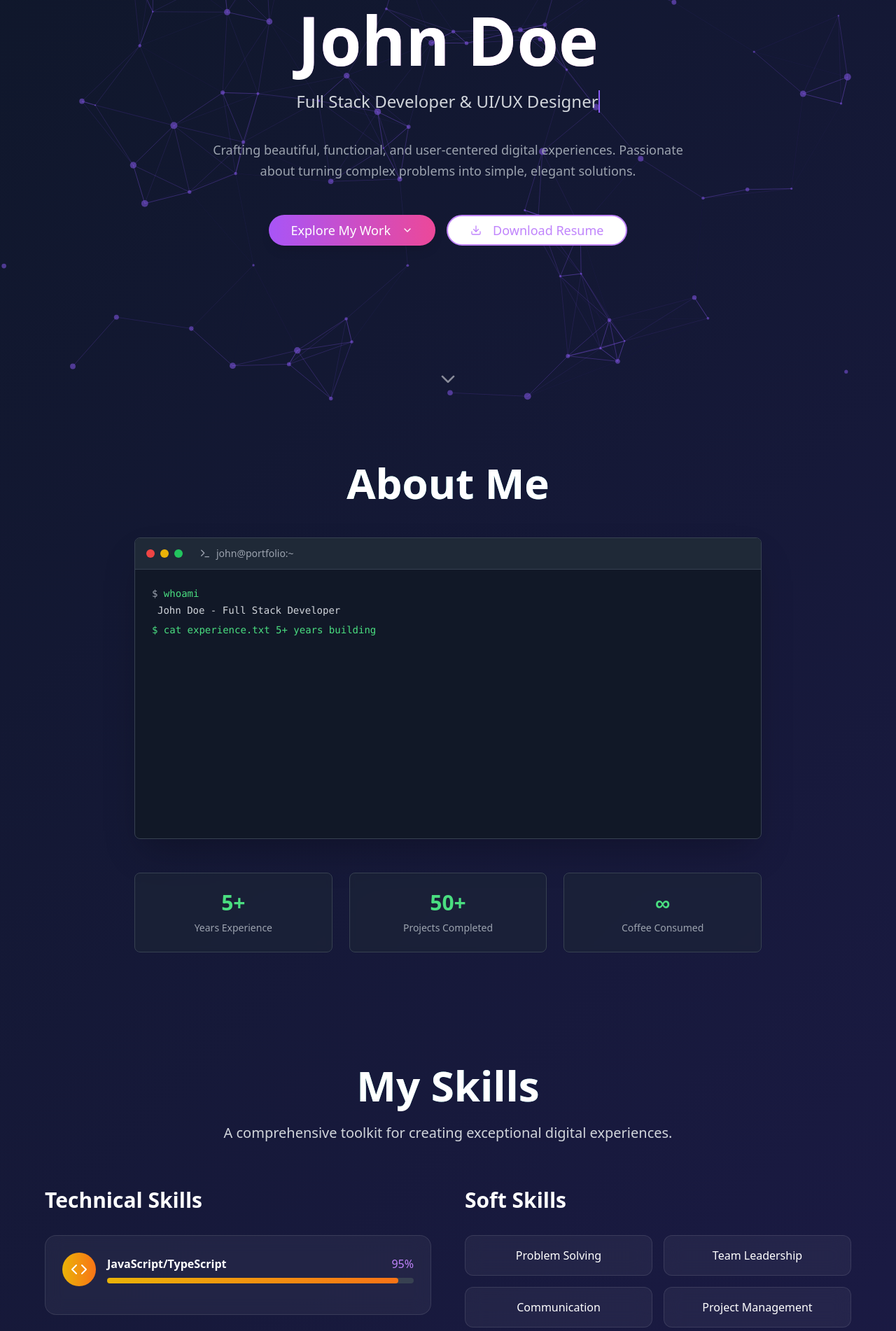
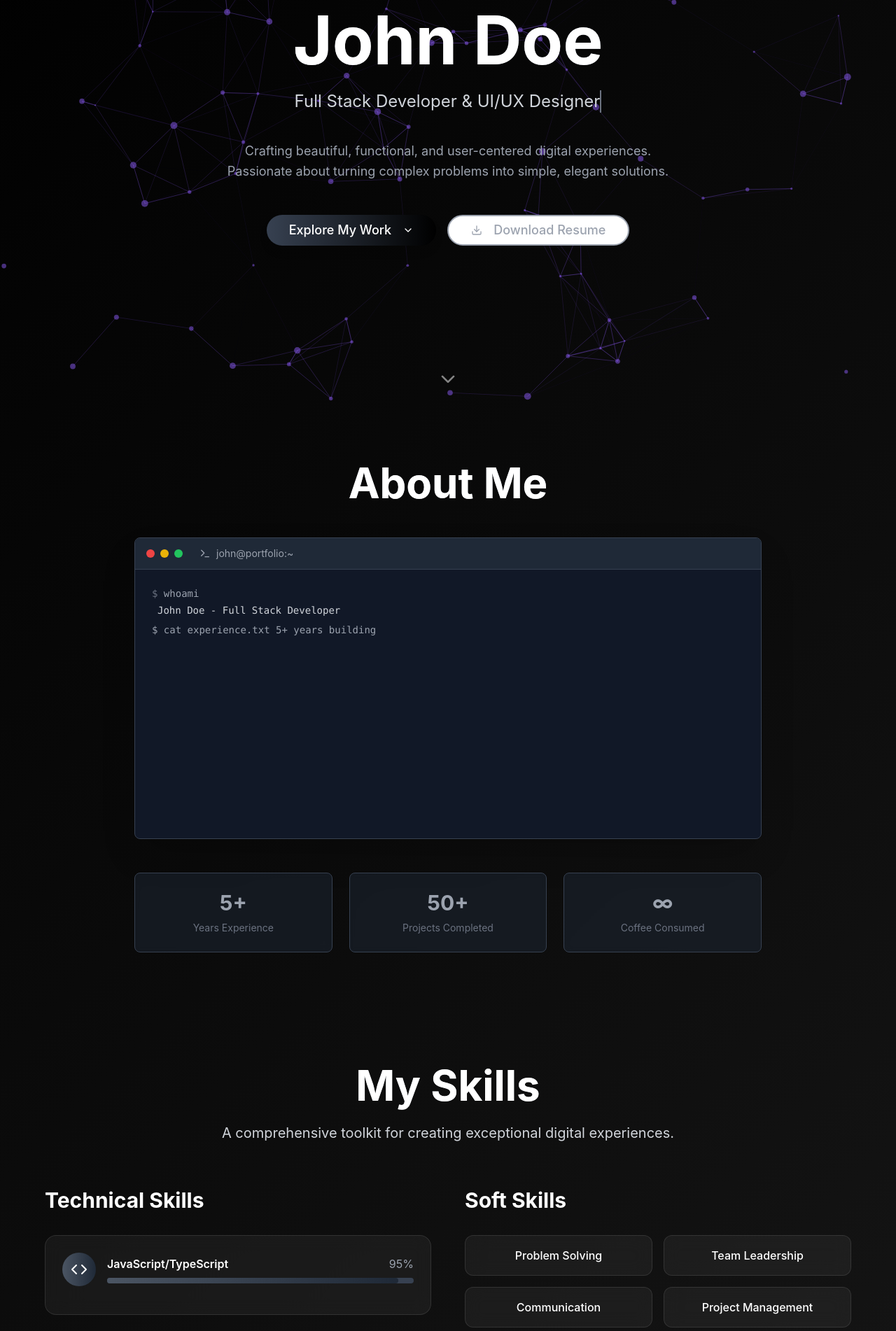
Before and after one commit to Kavennesh/kavennesh.github.io, a React (Vite) app: page / in a window 1280 px wide. Shown: the part 220-2122 px from the top of the page at 70% size. Built offline with nearby package versions, Linux system fonts and the light colour scheme.

Commit message:
Change theme to black and gray
Update font and background colors to a black and gray theme.

```diff
--- a/src/components/AboutSection.tsx
+++ b/src/components/AboutSection.tsx
@@ -60,7 +60,7 @@ const AboutSection: React.FC<AboutSectionProps> = () => {
           transition={{ duration: 0.8 }}
           className="text-center mb-12"
         >
-          <h2 className="text-5xl md:text-6xl font-bold text-white mb-6 bg-gradient-to-r from-green-400 to-blue-400 bg-clip-text text-transparent">
+          <h2 className="text-5xl md:text-6xl font-bold text-white mb-6 bg-gradient-to-r from-gray-300 to-gray-500 bg-clip-text text-transparent">
             About Me
           </h2>
         </motion.div>
@@ -90,8 +90,8 @@ const AboutSection: React.FC<AboutSectionProps> = () => {
               {/* Completed lines */}
               {terminalLines.slice(0, currentLine).map((line, index) => (
                 <div key={index} className="space-y-1">
-                  <div className="text-green-400">
-                    <span className="text-gray-400">$ </span>
+                  <div className="text-gray-400">
+                    <span className="text-gray-500">$ </span>
                     {line.command}
                   </div>
                   <div className="text-gray-300 ml-2">{line.output}</div>
@@ -101,9 +101,9 @@ const AboutSection: React.FC<AboutSectionProps> = () => {
               {/* Current typing line */}
               {currentLine < terminalLines.length && (
                 <div className="space-y-1">
-                  <div className="text-green-400">
+                  <div className="text-gray-400">
                     {currentText}
-                    {showCursor && <span className="bg-green-400 text-gray-900">_</span>}
+                    {showCursor && <span className="bg-gray-400 text-gray-900">_</span>}
                   </div>
                 </div>
               )}
@@ -111,10 +111,10 @@ const AboutSection: React.FC<AboutSectionProps> = () => {
               {/* Completed state */}
               {currentLine >= terminalLines.length && (
                 <div className="mt-4">
-                  <div className="text-green-400">
-                    <span className="text-gray-400">$ </span>
+                  <div className="text-gray-400">
+                    <span className="text-gray-500">$ </span>
                     <span className="animate-pulse">ready_for_collaboration</span>
-                    {showCursor && <span className="bg-green-400 text-gray-900 ml-1">_</span>}
+                    {showCursor && <span className="bg-gray-400 text-gray-900 ml-1">_</span>}
                   </div>
                 </div>
               )}
@@ -136,8 +136,8 @@ const AboutSection: React.FC<AboutSectionProps> = () => {
           ].map((stat, index) => (
             <div key={stat.label} className="text-center">
               <div className="bg-gray-800/50 backdrop-blur-sm rounded-lg p-6 border border-gray-700">
-                <div className="text-3xl font-bold text-green-400 mb-2">{stat.value}</div>
-                <div className="text-gray-400 text-sm">{stat.label}</div>
+                <div className="text-3xl font-bold text-gray-400 mb-2">{stat.value}</div>
+                <div className="text-gray-500 text-sm">{stat.label}</div>
               </div>
             </div>
           ))}
--- a/src/components/CodingProfilesSection.tsx
+++ b/src/components/CodingProfilesSection.tsx
@@ -26,8 +26,8 @@ const CodingProfilesSection: React.FC<CodingProfilesSectionProps> = () => {
       },
       url: 'https://leetcode.com/johndoe',
       icon: Code,
-      gradient: 'from-orange-500 to-yellow-500',
-      bgColor: 'bg-orange-500/10'
+      gradient: 'from-gray-600 to-gray-800',
+      bgColor: 'bg-gray-600/10'
     },
     {
       id: 2,
@@ -41,8 +41,8 @@ const CodingProfilesSection: React.FC<CodingProfilesSectionProps> = () => {
       },
       url: 'https://hackerrank.com/johndoe',
       icon: Trophy,
-      gradient: 'from-green-500 to-emerald-500',
-      bgColor: 'bg-green-500/10'
+      gradient: 'from-gray-500 to-gray-700',
+      bgColor: 'bg-gray-500/10'
     },
     {
       id: 3,
@@ -56,8 +56,8 @@ const CodingProfilesSection: React.FC<CodingProfilesSectionProps> = () => {
       },
       url: 'https://codechef.com/users/johndoe',
       icon: Award,
-      gradient: 'from-blue-500 to-purple-500',
-      bgColor: 'bg-blue-500/10'
+      gradient: 'from-gray-700 to-gray-900',
+      bgColor: 'bg-gray-700/10'
     },
     {
       id: 4,
@@ -71,8 +71,8 @@ const CodingProfilesSection: React.FC<CodingProfilesSectionProps> = () => {
       },
       url: 'https://codeforces.com/profile/johndoe',
       icon: Star,
-      gradient: 'from-red-500 to-pink-500',
-      bgColor: 'bg-red-500/10'
+      gradient: 'from-gray-800 to-black',
+      bgColor: 'bg-gray-800/10'
     }
   ];
 
@@ -81,25 +81,25 @@ const CodingProfilesSection: React.FC<CodingProfilesSectionProps> = () => {
       title: 'Top 5% Global Ranking',
       description: 'LeetCode Weekly Contest',
       icon: Trophy,
-      color: 'text-yellow-400'
+      color: 'text-gray-400'
     },
     {
       title: 'Problem Setter',
       description: 'Created 15+ contest problems',
       icon: Code,
-      color: 'text-green-400'
+      color: 'text-gray-300'
     },
     {
       title: '500+ Day Streak',
       description: 'Consistent daily practice',
       icon: Award,
-      color: 'text-purple-400'
+      color: 'text-gray-500'
     },
     {
       title: 'Mentor & Tutor',
       description: 'Helped 100+ students',
       icon: Star,
-      color: 'text-blue-400'
+      color: 'text-gray-400'
     }
   ];
 
@@ -112,7 +112,7 @@ const CodingProfilesSection: React.FC<CodingProfilesSectionProps> = () => {
           transition={{ duration: 0.8 }}
           className="text-center mb-16"
         >
-          <h2 className="text-5xl md:text-6xl font-bold text-white mb-6 bg-gradient-to-r from-yellow-400 to-orange-400 bg-clip-text text-transparent">
+          <h2 className="text-5xl md:text-6xl font-bold text-white mb-6 bg-gradient-to-r from-gray-300 to-gray-500 bg-clip-text text-transparent">
             Coding Profiles
           </h2>
           <p className="text-xl text-gray-300 max-w-3xl mx-auto">
@@ -217,12 +217,12 @@ const CodingProfilesSection: React.FC<CodingProfilesSectionProps> = () => {
           transition={{ duration: 0.8, delay: 1.2 }}
           className="text-center mt-16"
         >
-          <div className="bg-gradient-to-r from-yellow-500/20 to-orange-500/20 rounded-2xl p-8 border border-yellow-500/30">
+          <div className="bg-gradient-to-r from-gray-800/30 to-black/30 rounded-2xl p-8 border border-gray-600/30">
             <h3 className="text-2xl font-bold text-white mb-4">Let's Code Together!</h3>
             <p className="text-gray-300 mb-6">
               Interested in competitive programming or algorithm discussions? Feel free to connect with me on any platform.
             </p>
-            <Button className="bg-gradient-to-r from-yellow-500 to-orange-500 hover:from-yellow-600 hover:to-orange-600 text-white px-8 py-3">
+            <Button className="bg-gradient-to-r from-gray-700 to-black hover:from-gray-800 hover:to-gray-900 text-white px-8 py-3">
               Connect on LeetCode
               <ExternalLink className="ml-2 h-4 w-4" />
             </Button>
--- a/src/components/HeroSection.tsx
+++ b/src/components/HeroSection.tsx
@@ -29,7 +29,7 @@ const HeroSection: React.FC<HeroSectionProps> = ({ onNext }) => {
           transition={{ duration: 0.8, delay: 0.2 }}
         >
           <motion.h1
-            className="text-6xl md:text-8xl font-bold text-white mb-6 bg-gradient-to-r from-purple-400 to-pink-400 bg-clip-text text-transparent"
+            className="text-6xl md:text-8xl font-bold text-white mb-6 bg-gradient-to-r from-gray-300 to-gray-500 bg-clip-text text-transparent"
             initial={{ scale: 0.5 }}
             animate={{ scale: 1 }}
             transition={{ duration: 0.5, delay: 0.5 }}
@@ -65,7 +65,7 @@ const HeroSection: React.FC<HeroSectionProps> = ({ onNext }) => {
             <Button
               onClick={onNext}
               size="lg"
-              className="bg-gradient-to-r from-purple-500 to-pink-500 hover:from-purple-600 hover:to-pink-600 text-white px-8 py-4 text-lg rounded-full shadow-lg hover:shadow-xl transition-all duration-300"
+              className="bg-gradient-to-r from-gray-700 to-black hover:from-gray-800 hover:to-gray-900 text-white px-8 py-4 text-lg rounded-full shadow-lg hover:shadow-xl transition-all duration-300"
             >
               Explore My Work
               <ChevronDown className="ml-2 h-5 w-5" />
@@ -75,7 +75,7 @@ const HeroSection: React.FC<HeroSectionProps> = ({ onNext }) => {
               onClick={handleDownloadResume}
               variant="outline"
               size="lg"
-              className="border-2 border-purple-400 text-purple-400 hover:bg-purple-400 hover:text-white px-8 py-4 text-lg rounded-full transition-all duration-300"
+              className="border-2 border-gray-400 text-gray-400 hover:bg-gray-400 hover:text-white px-8 py-4 text-lg rounded-full transition-all duration-300"
             >
               <Download className="mr-2 h-5 w-5" />
               Download Resume
--- a/src/components/Navigation.tsx
+++ b/src/components/Navigation.tsx
@@ -42,7 +42,7 @@ const Navigation: React.FC<NavigationProps> = ({ sections, currentSection, onSec
                 onClick={() => handleSectionClick(index)}
                 className={`px-4 py-2 rounded-full transition-all duration-300 ${
                   index === currentSection
-                    ? 'bg-purple-500 text-white shadow-lg'
+                    ? 'bg-gray-700 text-white shadow-lg'
                     : 'text-white/70 hover:text-white hover:bg-white/10'
                 }`}
               >
@@ -70,7 +70,7 @@ const Navigation: React.FC<NavigationProps> = ({ sections, currentSection, onSec
                     onClick={() => handleSectionClick(index)}
                     className={`px-4 py-2 rounded-xl transition-all duration-300 text-left ${
                       index === currentSection
-                        ? 'bg-purple-500 text-white shadow-lg'
+                        ? 'bg-gray-700 text-white shadow-lg'
                         : 'text-white/70 hover:text-white hover:bg-white/10'
                     }`}
                   >
--- a/src/components/SkillsSection.tsx
+++ b/src/components/SkillsSection.tsx
@@ -12,12 +12,12 @@ interface SkillsSectionProps {
 
 const SkillsSection: React.FC<SkillsSectionProps> = () => {
   const skills = [
-    { name: 'JavaScript/TypeScript', level: 95, icon: Code, color: 'from-yellow-500 to-orange-500' },
-    { name: 'React/Next.js', level: 90, icon: Globe, color: 'from-blue-500 to-cyan-500' },
-    { name: 'Node.js/Express', level: 85, icon: Database, color: 'from-green-500 to-emerald-500' },
-    { name: 'UI/UX Design', level: 88, icon: Palette, color: 'from-purple-500 to-pink-500' },
-    { name: 'Mobile Development', level: 80, icon: Smartphone, color: 'from-indigo-500 to-purple-500' },
-    { name: 'Performance Optimization', level: 87, icon: Zap, color: 'from-red-500 to-pink-500' }
+    { name: 'JavaScript/TypeScript', level: 95, icon: Code, color: 'from-gray-600 to-gray-800' },
+    { name: 'React/Next.js', level: 90, icon: Globe, color: 'from-gray-500 to-gray-700' },
+    { name: 'Node.js/Express', level: 85, icon: Database, color: 'from-gray-700 to-gray-900' },
+    { name: 'UI/UX Design', level: 88, icon: Palette, color: 'from-gray-400 to-gray-600' },
+    { name: 'Mobile Development', level: 80, icon: Smartphone, color: 'from-gray-800 to-black' },
+    { name: 'Performance Optimization', level: 87, icon: Zap, color: 'from-gray-600 to-gray-800' }
   ];
 
   const softSkills = [
@@ -38,7 +38,7 @@ const SkillsSection: React.FC<SkillsSectionProps> = () => {
           transition={{ duration: 0.8 }}
           className="text-center mb-16"
         >
-          <h2 className="text-5xl md:text-6xl font-bold text-white mb-6 bg-gradient-to-r from-green-400 to-blue-400 bg-clip-text text-transparent">
+          <h2 className="text-5xl md:text-6xl font-bold text-white mb-6 bg-gradient-to-r from-gray-300 to-gray-500 bg-clip-text text-transparent">
             My Skills
           </h2>
           <p className="text-xl text-gray-300 max-w-3xl mx-auto">
@@ -70,7 +70,7 @@ const SkillsSection: React.FC<SkillsSectionProps> = () => {
                     <div className="flex-1">
                       <div className="flex justify-between items-center mb-2">
                         <span className="text-white font-semibold">{skill.name}</span>
-                        <span className="text-purple-400">{skill.level}%</span>
+                        <span className="text-gray-400">{skill.level}%</span>
                       </div>
                       <div className="w-full bg-gray-700 rounded-full h-2">
                         <motion.div
@@ -103,7 +103,7 @@ const SkillsSection: React.FC<SkillsSectionProps> = () => {
                   transition={{ duration: 0.5, delay: 0.6 + index * 0.1 }}
                   className="bg-white/5 backdrop-blur-md rounded-xl p-4 border border-white/10 text-center hover:bg-white/10 transition-all duration-300 group"
                 >
-                  <span className="text-white font-medium group-hover:text-purple-400 transition-colors duration-300">
+                  <span className="text-white font-medium group-hover:text-gray-300 transition-colors duration-300">
                     {skill}
                   </span>
                 </motion.div>
@@ -114,7 +114,7 @@ const SkillsSection: React.FC<SkillsSectionProps> = () => {
               initial={{ opacity: 0, y: 30 }}
               animate={{ opacity: 1, y: 0 }}
               transition={{ duration: 0.8, delay: 1 }}
-              className="mt-12 bg-gradient-to-r from-purple-500/20 to-pink-500/20 rounded-2xl p-8 border border-purple-500/30"
+              className="mt-12 bg-gradient-to-r from-gray-800/30 to-black/30 rounded-2xl p-8 border border-gray-600/30"
             >
               <h4 className="text-2xl font-bold text-white mb-4">Always Learning</h4>
               <p className="text-gray-300 leading-relaxed">
--- a/src/index.css
+++ b/src/index.css
@@ -100,8 +100,9 @@
 
   body {
     @apply bg-background text-foreground;
-    background: linear-gradient(135deg, #0f172a 0%, #1e1b4b 50%, #0f172a 100%);
+    background: linear-gradient(135deg, #000000 0%, #1a1a1a 50%, #000000 100%);
     min-height: 100vh;
+    font-family: 'Inter', -apple-system, BlinkMacSystemFont, 'Segoe UI', Roboto, sans-serif;
   }
 }
 
@@ -120,14 +121,14 @@
     border-color: transparent;
   }
   51%, 100% {
-    border-color: #8b5cf6;
+    border-color: #6b7280;
   }
 }
 
 .typing-animation {
   display: inline-block;
   overflow: hidden;
-  border-right: 2px solid #8b5cf6;
+  border-right: 2px solid #6b7280;
   white-space: nowrap;
   animation: typing 3s steps(40, end), blink 1s infinite;
 }
@@ -138,23 +139,23 @@
 }
 
 ::-webkit-scrollbar-track {
-  background: rgba(15, 23, 42, 0.1);
+  background: rgba(0, 0, 0, 0.1);
 }
 
 ::-webkit-scrollbar-thumb {
-  background: rgba(139, 92, 246, 0.3);
+  background: rgba(107, 114, 128, 0.5);
   border-radius: 4px;
 }
 
 ::-webkit-scrollbar-thumb:hover {
-  background: rgba(139, 92, 246, 0.5);
+  background: rgba(107, 114, 128, 0.7);
 }
 
 /* Glass morphism effect */
 .glass {
-  background: rgba(255, 255, 255, 0.05);
+  background: rgba(255, 255, 255, 0.03);
   backdrop-filter: blur(10px);
-  border: 1px solid rgba(255, 255, 255, 0.1);
+  border: 1px solid rgba(255, 255, 255, 0.05);
 }
 
 /* Particle container */
```
Also changed, not shown: src/components/ContactSection.tsx (+6 -6 lines).
